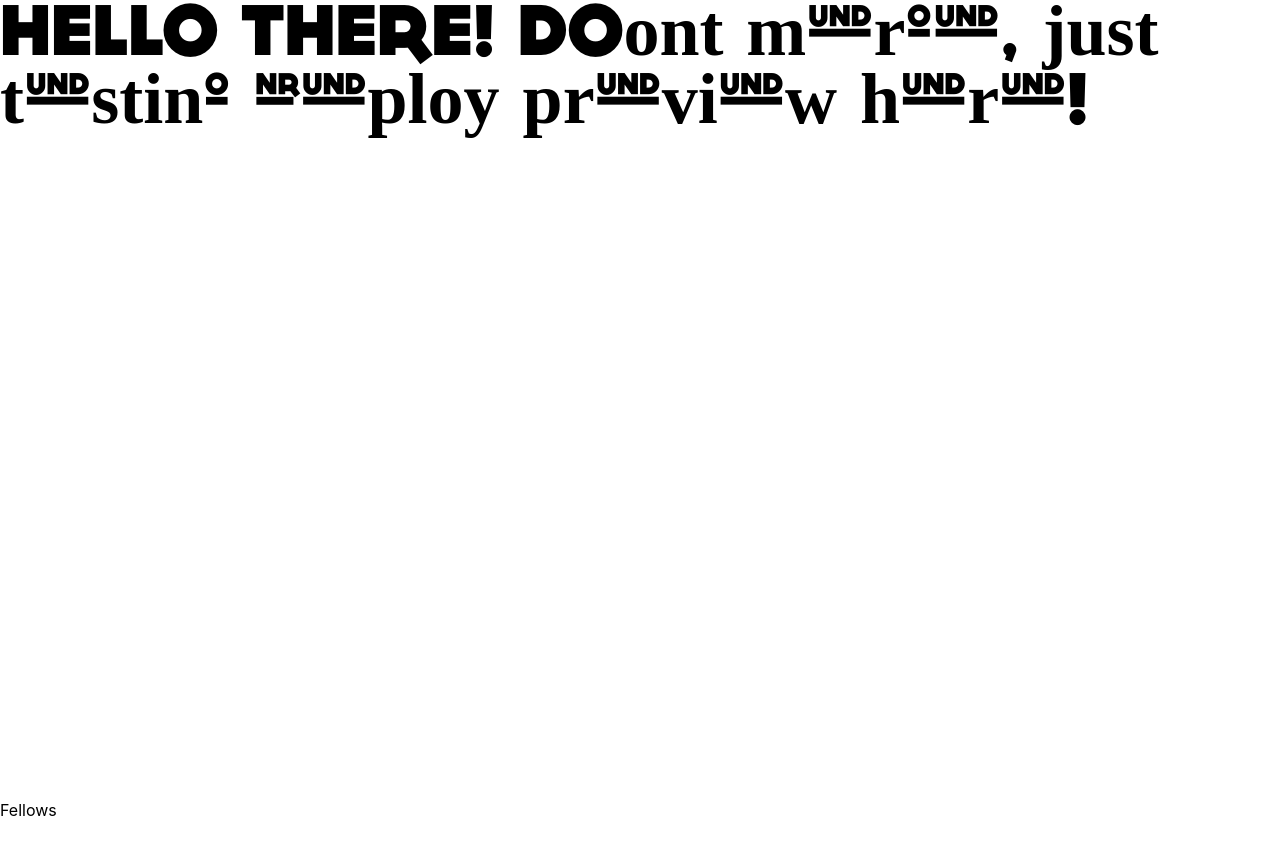
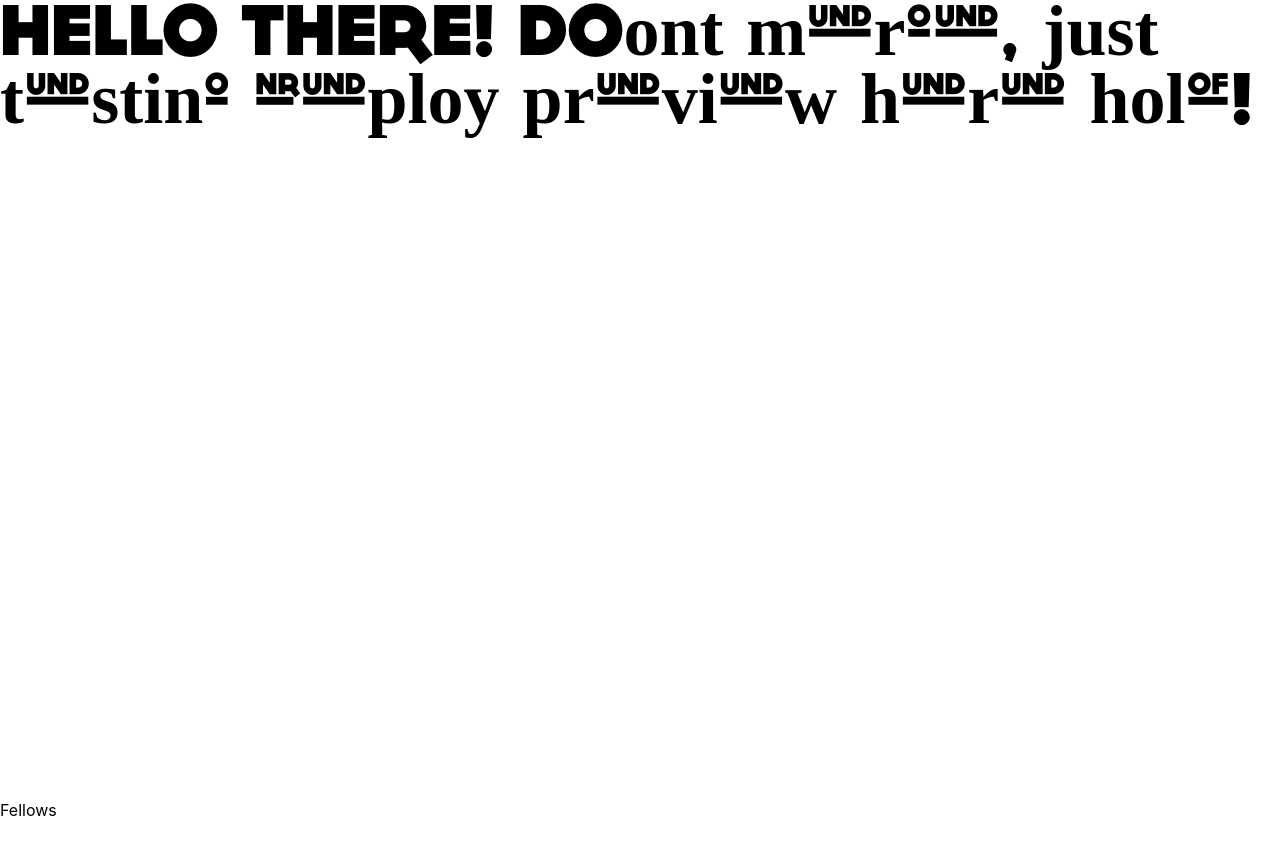
Before and after one commit to MLH-Fellowship/Pod-Website-2.1.0, a React (Create React App) app: page / in a window 1280 px wide. Shown: the top 854 px of the page. Built offline with nearby package versions, Linux system fonts and the light colour scheme.

Commit message:
New commit

```diff
--- a/src/containers/Hero/Hero.js
+++ b/src/containers/Hero/Hero.js
@@ -4,7 +4,7 @@ import styles from './Hero.module.css';
 
 const Hero = () => {
   return <div className={styles.container}>HELLO THERE!
-  DOont merge, just testing deploy preview here!
+  DOont merge, just testing deploy preview here hola!
   </div>;
 };
 
```
